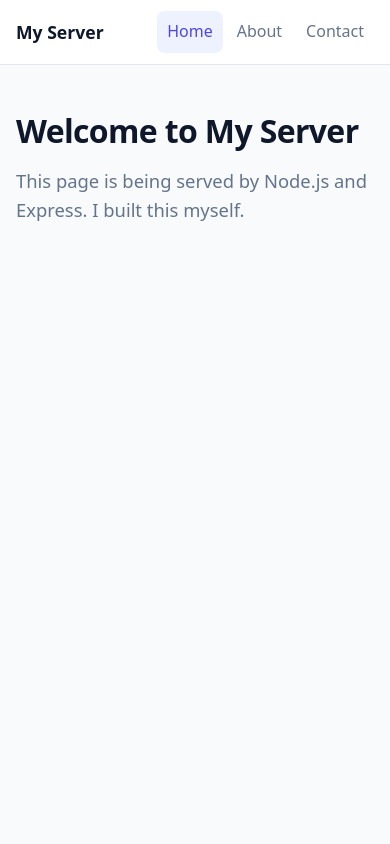
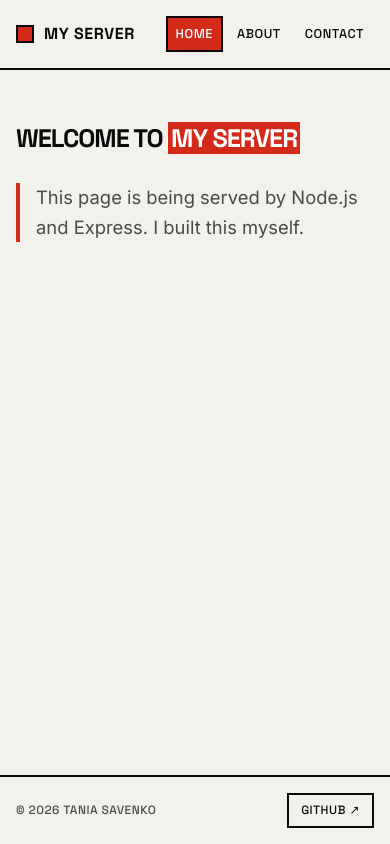
Before and after one commit to TaniaSavenko/my-server, a website: page public/index.html in a window 390 px wide. Drawn offline with Linux system fonts and the light colour scheme.

Commit message:
Berlin-style redesign with footer
- Switch to Space Grotesk (headings, nav) and Inter (body) via Google Fonts
- New palette: black and off-white with a Bauhaus red signal color,
  square corners and heavy rules, in both light and dark mode
- Size the title to fit on one line from phones to desktop, and
  tighten the nav on very small screens so all links fit
- Add a footer with copyright and a GitHub profile link, pinned to
  the bottom of short pages
- Give the sticky nav bar a z-index so content can't cover it
- Add a test for the footer

Co-Authored-By: Claude Opus 5.5 <noreply@anthropic.com>

```diff
--- a/public/index.html
+++ b/public/index.html
@@ -4,6 +4,9 @@
   <meta charset="UTF-8">
   <meta name="viewport" content="width=device-width, initial-scale=1.0">
   <title>My First Server</title>
+  <link rel="preconnect" href="https://fonts.googleapis.com">
+  <link rel="preconnect" href="https://fonts.gstatic.com" crossorigin>
+  <link rel="stylesheet" href="https://fonts.googleapis.com/css2?family=Inter:wght@400;500&family=Space+Grotesk:wght@500;700&display=swap">
   <link rel="stylesheet" href="/styles.css">
 </head>
 <body>
@@ -19,8 +22,15 @@
   </nav>
 
   <main>
-    <h1>Welcome to My Server</h1>
+    <h1>Welcome to <mark>My Server</mark></h1>
     <p class="lead">This page is being served by Node.js and Express. I built this myself.</p>
   </main>
+
+  <footer class="footer">
+    <div class="footer-inner">
+      <p>&copy; 2026 Tania Savenko</p>
+      <a href="https://github.com/TaniaSavenko" target="_blank" rel="noopener noreferrer">GitHub &#8599;</a>
+    </div>
+  </footer>
 </body>
 </html>
--- a/public/styles.css
+++ b/public/styles.css
@@ -1,19 +1,29 @@
+/* ==========================================================
+   Berlin style
+   Bold grotesque type, stark black and off-white, sharp
+   corners, heavy lines, and one loud "signal" color.
+
+   Fonts (loaded in index.html from Google Fonts):
+   - Space Grotesk: headings, logo, nav
+   - Inter: body text
+   ========================================================== */
+
 /* ==========================================================
    Colors
    All colors live here as variables, so the whole page can
    switch between light and dark by changing just this block.
    ========================================================== */
 
-/* Light mode (the default) */
+/* Light mode (the default): black ink on off-white paper */
 :root {
   color-scheme: light;
-  --bg: #f8fafc;
-  --surface: #ffffff;
-  --text: #0f172a;
-  --muted: #64748b;
-  --border: #e2e8f0;
-  --accent: #4f46e5;
-  --accent-soft: #eef2ff;
+  --bg: #f2f1ec;
+  --surface: #f2f1ec;
+  --text: #0a0a0a;
+  --muted: #4a4a4a;
+  --border: #0a0a0a;
+  --signal: #d42a1a;      /* Bauhaus red highlight */
+  --on-signal: #ffffff;   /* text color on top of the signal color */
 }
 
 /* Dark mode: used automatically when the visitor's computer
@@ -21,13 +31,13 @@
 @media (prefers-color-scheme: dark) {
   :root {
     color-scheme: dark;
-    --bg: #0b1120;
-    --surface: #111827;
-    --text: #e5e7eb;
-    --muted: #94a3b8;
-    --border: #1f2937;
-    --accent: #a5b4fc;
-    --accent-soft: #1e1b4b;
+    --bg: #0a0a0a;
+    --surface: #0a0a0a;
+    --text: #f2f1ec;
+    --muted: #a3a3a3;
+    --border: #f2f1ec;
+    --signal: #d42a1a;
+    --on-signal: #ffffff;
   }
 }
 
@@ -37,37 +47,61 @@
 * { box-sizing: border-box; margin: 0; padding: 0; }
 
 body {
-  font-family: system-ui, -apple-system, "Segoe UI", Roboto, sans-serif;
+  font-family: "Inter", system-ui, -apple-system, "Segoe UI", sans-serif;
   background: var(--bg);
   color: var(--text);
   line-height: 1.6;
+  /* Stack nav, main and footer, and keep the footer at the
+     bottom of the screen even when the page is short */
+  min-height: 100vh;
+  display: flex;
+  flex-direction: column;
 }
 
 /* ==========================================================
    Nav bar
    ========================================================== */
+/* Sticky: stays pinned to the top of the screen while you scroll.
+   z-index keeps it above any page content that scrolls underneath. */
 .navbar {
   position: sticky;
   top: 0;
+  z-index: 100;
   background: var(--surface);
-  border-bottom: 1px solid var(--border);
+  border-bottom: 2px solid var(--border);
 }
 
 .nav-inner {
-  max-width: 960px;
+  max-width: 1100px;
   margin: 0 auto;
   padding: 0 24px;
-  height: 64px;
+  height: 68px;
   display: flex;
   align-items: center;
   justify-content: space-between;
 }
 
 .logo {
+  display: flex;
+  align-items: center;
+  gap: 10px;
+  white-space: nowrap;
+  font-family: "Space Grotesk", sans-serif;
   font-weight: 700;
   font-size: 1.1rem;
+  text-transform: uppercase;
+  letter-spacing: 0.04em;
   color: var(--text);
   text-decoration: none;
+}
+
+/* Small signal-colored square in front of the logo */
+.logo::before {
+  content: "";
+  width: 14px;
+  height: 14px;
+  background: var(--signal);
+  border: 2px solid var(--border);
 }
 
 .nav-links {
@@ -79,44 +113,106 @@ body {
 .nav-links a {
   display: block;
   padding: 8px 14px;
-  border-radius: 8px;
-  color: var(--muted);
+  font-family: "Space Grotesk", sans-serif;
+  font-weight: 500;
+  font-size: 0.9rem;
+  text-transform: uppercase;
+  letter-spacing: 0.08em;
+  color: var(--text);
   text-decoration: none;
-  font-weight: 500;
-  transition: color 0.15s, background 0.15s;
+  border: 2px solid transparent;
+  transition: background 0.1s, color 0.1s, border-color 0.1s;
 }
 
+/* Hover: an outlined box */
 .nav-links a:hover {
-  color: var(--text);
-  background: var(--accent-soft);
+  border-color: var(--border);
 }
 
-/* The link for the page you're on */
+/* The link for the page you're on: filled with the signal color */
 .nav-links a.active {
-  color: var(--accent);
-  background: var(--accent-soft);
+  background: var(--signal);
+  color: var(--on-signal);
+  border-color: var(--border);
 }
 
 /* ==========================================================
    Page content
    ========================================================== */
 main {
-  max-width: 960px;
+  flex: 1;              /* fill the space so the footer sits at the bottom */
+  width: 100%;
+  max-width: 1100px;
   margin: 0 auto;
-  padding: 80px 24px;
+  padding: 96px 24px;
 }
 
 h1 {
-  font-size: clamp(2rem, 5vw, 3rem);
-  line-height: 1.15;
-  letter-spacing: -0.02em;
-  margin-bottom: 16px;
+  font-family: "Space Grotesk", sans-serif;
+  font-weight: 700;
+  /* Scales with screen width so the title fits on one line,
+     from phones up to a 4rem maximum on big screens */
+  font-size: clamp(1.125rem, 6.5vw, 4rem);
+  line-height: 1;
+  white-space: nowrap;
+  letter-spacing: -0.04em;
+  text-transform: uppercase;
+  margin-bottom: 32px;
+}
+
+/* Highlighted words in a heading, like a marker stroke */
+h1 mark {
+  background: var(--signal);
+  color: var(--on-signal);
+  padding: 0 0.12em;
 }
 
 .lead {
   font-size: 1.15rem;
   color: var(--muted);
   max-width: 560px;
+  padding-left: 16px;
+  border-left: 4px solid var(--signal);
+}
+
+/* ==========================================================
+   Footer
+   ========================================================== */
+.footer {
+  border-top: 2px solid var(--border);
+}
+
+.footer-inner {
+  max-width: 1100px;
+  margin: 0 auto;
+  padding: 20px 24px;
+  display: flex;
+  align-items: center;
+  justify-content: space-between;
+  gap: 16px;
+  font-family: "Space Grotesk", sans-serif;
+  font-size: 0.85rem;
+  font-weight: 500;
+  text-transform: uppercase;
+  letter-spacing: 0.08em;
+}
+
+.footer-inner p {
+  color: var(--muted);
+}
+
+.footer-inner a {
+  padding: 6px 12px;
+  color: var(--text);
+  text-decoration: none;
+  border: 2px solid var(--border);
+  transition: background 0.1s, color 0.1s, border-color 0.1s;
+}
+
+/* Hover: fill with the signal color, like the active nav link */
+.footer-inner a:hover {
+  background: var(--signal);
+  color: var(--on-signal);
 }
 
 /* ==========================================================
@@ -124,6 +220,16 @@ h1 {
    ========================================================== */
 @media (max-width: 480px) {
   .nav-inner { padding: 0 16px; }
-  .nav-links a { padding: 8px 10px; }
-  main { padding: 48px 16px; }
+  .logo { font-size: 1rem; }
+  .nav-links a { padding: 6px 8px; font-size: 0.8rem; letter-spacing: 0.04em; }
+  main { padding: 56px 16px; }
+  .footer-inner { padding: 16px; font-size: 0.75rem; letter-spacing: 0.04em; }
 }
+
+/* Very small phones: shrink the nav so all three links fit */
+@media (max-width: 360px) {
+  .logo { font-size: 0.85rem; gap: 6px; }
+  .logo::before { width: 10px; height: 10px; }
+  .nav-links { gap: 0; }
+  .nav-links a { padding: 5px 6px; font-size: 0.72rem; letter-spacing: 0.02em; }
+}
```
Also changed, not shown: test/app.test.js (+7 -0 lines).
